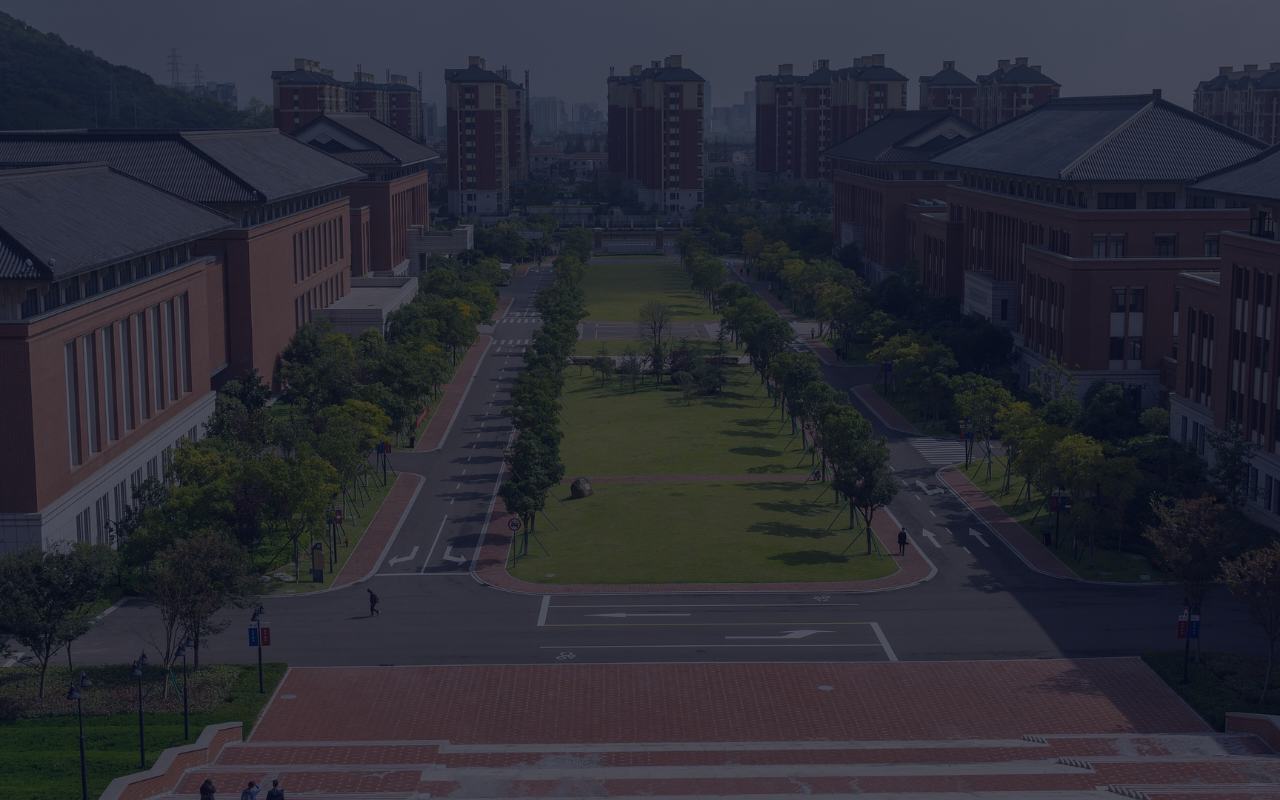
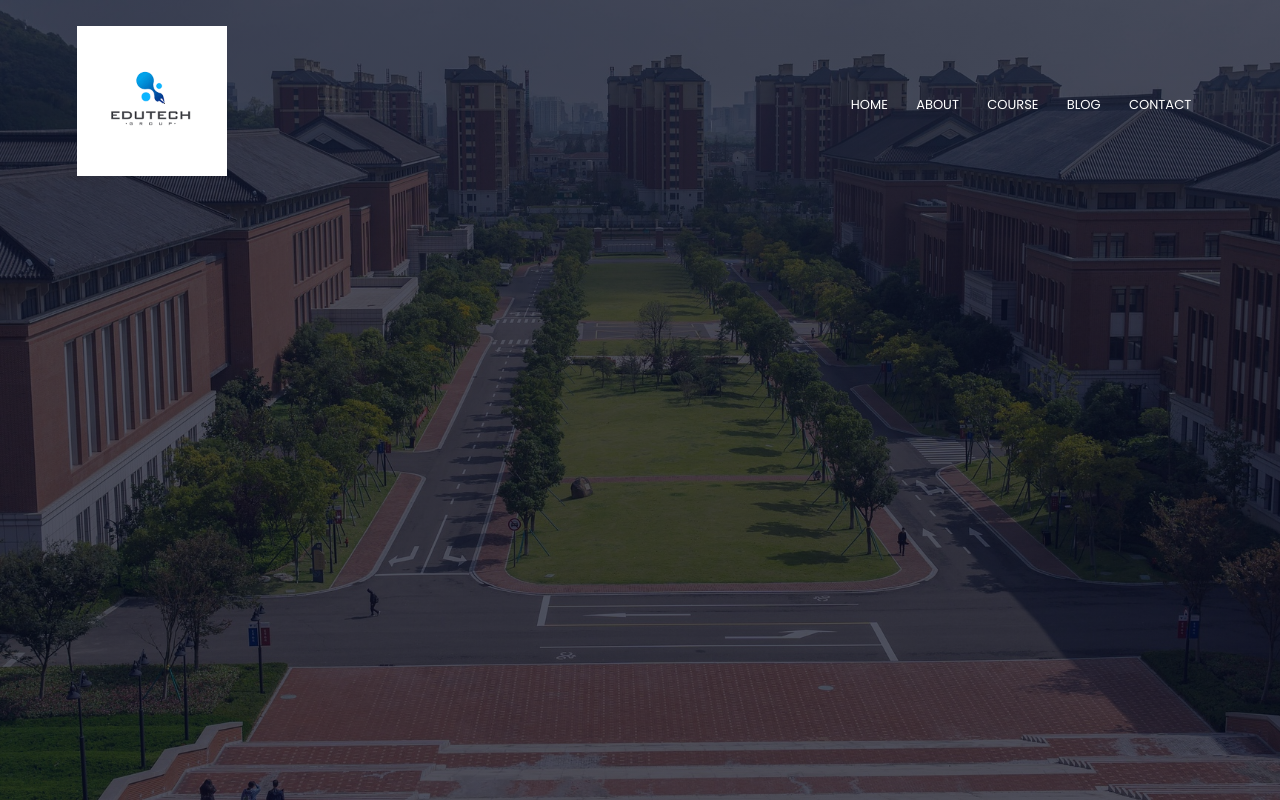
Before and after one commit to Ajit180/EduTech-Project, a plain HTML site: page index.html in a window 1280 px wide. Drawn offline with Linux system fonts and the light colour scheme; a web font is replaced by a local one.

Commit message:
Added Hover to Navbar

```diff
--- a/index.html
+++ b/index.html
@@ -1,14 +1,31 @@
 <!DOCTYPE html>
 <html lang="en">
-<head>
-    <meta charset="UTF-8">
-    <meta name="viewport" content="width=device-width, initial-scale=1.0">
+  <head>
+    <meta charset="UTF-8" />
+    <meta name="viewport" content="width=device-width, initial-scale=1.0" />
     <title>University Website</title>
-    <link rel="stylesheet" href="style.css">
-</head>
-<body>
+    <link rel="stylesheet" href="style.css" />
+    <link rel="preconnect" href="https://fonts.googleapis.com">
+    <link rel="preconnect" href="https://fonts.gstatic.com" crossorigin />
+    <link
+      href="https://fonts.googleapis.com/css2?family=Martel+Sans:wght@200;300;400;600;700;800;900&family=Poppins:ital,wght@0,100;0,200;0,300;0,400;0,500;0,600;0,700;0,800;0,900;1,100;1,200;1,300;1,400;1,500;1,600;1,700;1,800;1,900&display=swap"
+      rel="stylesheet"
+    />
+  </head>
+  <body>
     <section class="header">
-
+      <nav>
+        <a href="index.html"><img src="images/logo.png" alt="" /></a>
+        <div class="nav-links">
+          <ul>
+            <li><a href="">HOME</a></li>
+            <li><a href="">ABOUT</a></li>
+            <li><a href="">COURSE</a></li>
+            <li><a href="">BLOG</a></li>
+            <li><a href="">CONTACT</a></li>
+          </ul>
+        </div>
+      </nav>
     </section>
-</body>
+  </body>
 </html>
--- a/style.css
+++ b/style.css
@@ -1,6 +1,7 @@
 *{
     margin: 0;
     padding: 0;
+    font-family: 'Poppins',sans-serif;
 }
 
 .header{
@@ -12,3 +13,47 @@
     background-size: cover;
     position: relative;
 }
+
+nav{
+    display: flex;
+    padding: 2% 6%;
+    justify-content: space-between;
+    align-items: center;
+}
+
+nav img{
+    width: 150px;
+}
+
+.nav-links{
+    flex: 1;
+    text-align: right;
+}
+
+.nav-links ul li {
+    list-style: none;
+    display: inline-block;
+    padding: 8px 12px;
+    position: relative;
+}
+
+.nav-links ul li a{
+    color:#fff;
+    text-decoration: none;
+    font-size: 13px;
+}
+
+.nav-links ul li::after {
+    content:'';
+    width: 0%;
+    height: 2px;
+    background:#f44336;
+    display: block;
+    margin: auto;
+    transition: 0.5s;
+}
+
+.nav-links ul li:hover::after{
+   width: 100%;
+
+}
```
Also changed, not shown: images/logo.png (added).
